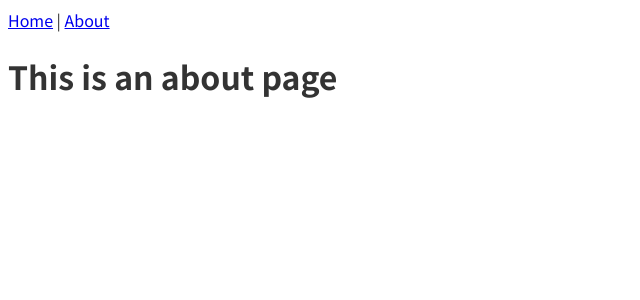
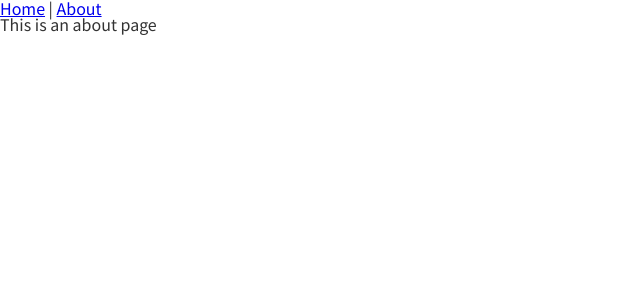
Before and after one commit to jcsamoyed/F2E-2022-week3, a Vue app: page /about in a window 1280 px wide. Shown: the top 300 px of the page, without its empty margins (0-640 px from the left). Built offline with nearby package versions, Linux system fonts and the light colour scheme.

Commit message:
build: 引入 reset.css

```diff
--- /dev/null
+++ b/src/assets/scss/main.scss
@@ -0,0 +1 @@
+@import '@/assets/scss/reset';
--- /dev/null
+++ b/src/assets/scss/reset.scss
@@ -0,0 +1,48 @@
+/* http://meyerweb.com/eric/tools/css/reset/
+  v2.0 | 20110126
+  License: none (public domain)
+*/
+
+html, body, div, span, applet, object, iframe,
+h1, h2, h3, h4, h5, h6, p, blockquote, pre,
+a, abbr, acronym, address, big, cite, code,
+del, dfn, em, img, ins, kbd, q, s, samp,
+small, strike, strong, sub, sup, tt, var,
+b, u, i, center,
+dl, dt, dd, ol, ul, li,
+fieldset, form, label, legend,
+table, caption, tbody, tfoot, thead, tr, th, td,
+article, aside, canvas, details, embed,
+figure, figcaption, footer, header, hgroup,
+menu, nav, output, ruby, section, summary,
+time, mark, audio, video {
+	margin: 0;
+	padding: 0;
+	border: 0;
+	font-size: 100%;
+	font: inherit;
+	vertical-align: baseline;
+}
+/* HTML5 display-role reset for older browsers */
+article, aside, details, figcaption, figure,
+footer, header, hgroup, menu, nav, section {
+	display: block;
+}
+body {
+	line-height: 1;
+}
+ol, ul {
+	list-style: none;
+}
+blockquote, q {
+	quotes: none;
+}
+blockquote:before, blockquote:after,
+q:before, q:after {
+	content: '';
+	content: none;
+}
+table {
+	border-collapse: collapse;
+	border-spacing: 0;
+}
--- a/src/main.js
+++ b/src/main.js
@@ -1,4 +1,5 @@
 import { createApp } from 'vue'
+import '@/assets/scss/main.scss'
 import App from './App.vue'
 import router from './router'
 import store from './store'
```
